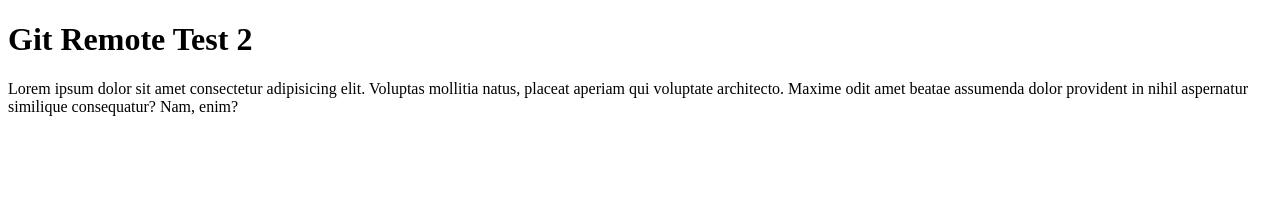
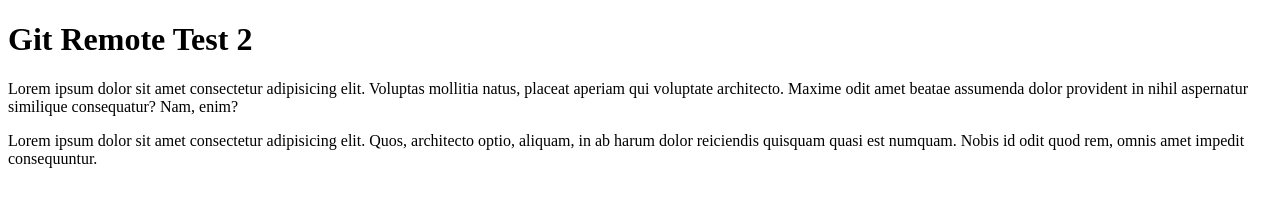
Before and after one commit to fahrurrAzi1/git-test-azi-2, a plain HTML site: page index.html in a window 1280 px wide. Drawn offline with Linux system fonts and the light colour scheme.

Commit message:
menambahkan paragraf 2

```diff
--- a/index.html
+++ b/index.html
@@ -13,5 +13,10 @@
       assumenda dolor provident in nihil aspernatur similique consequatur? Nam,
       enim?
     </p>
+    <p>
+      Lorem ipsum dolor sit amet consectetur adipisicing elit. Quos, architecto
+      optio, aliquam, in ab harum dolor reiciendis quisquam quasi est numquam.
+      Nobis id odit quod rem, omnis amet impedit consequuntur.
+    </p>
   </body>
 </html>
```
